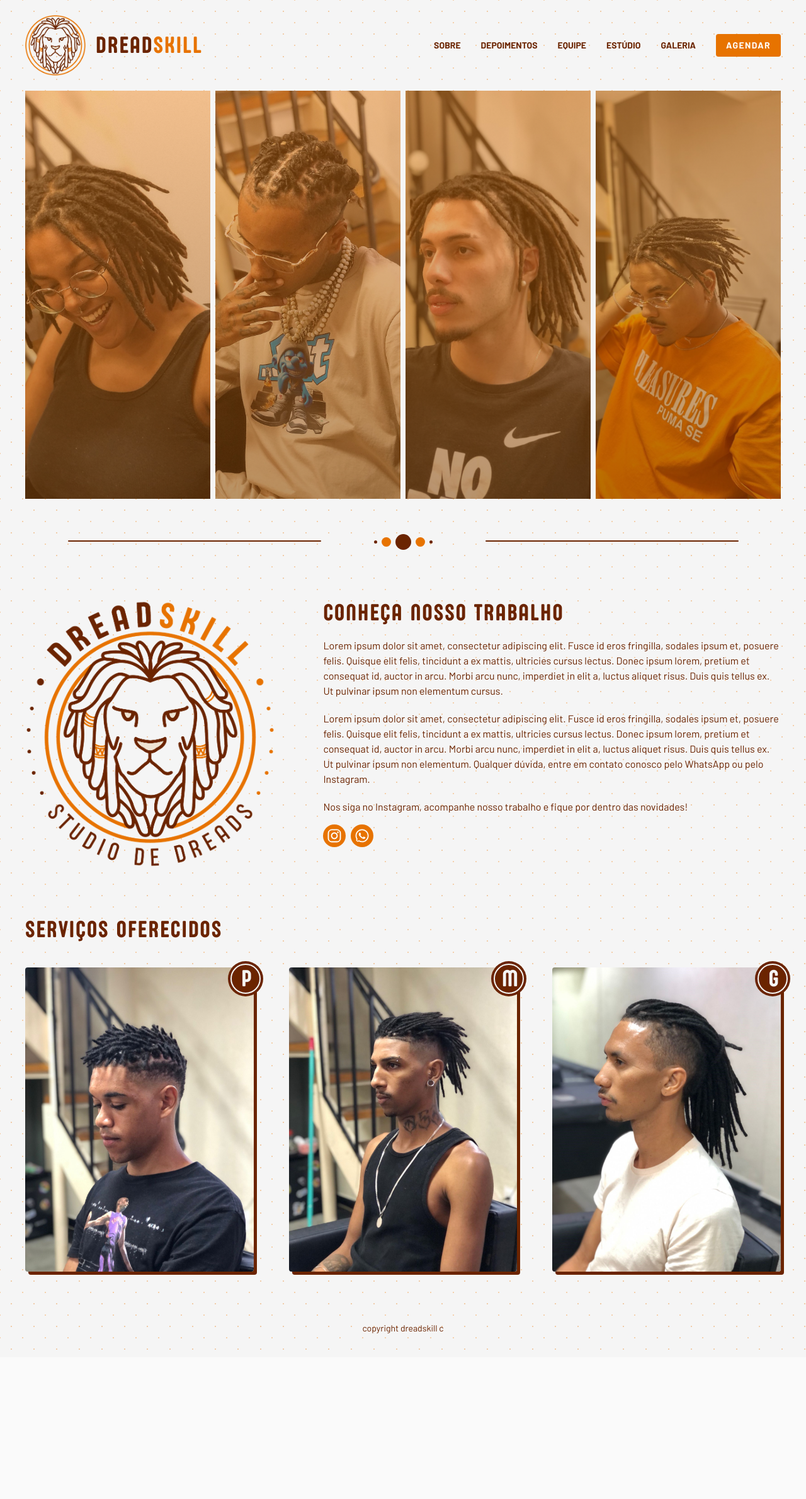
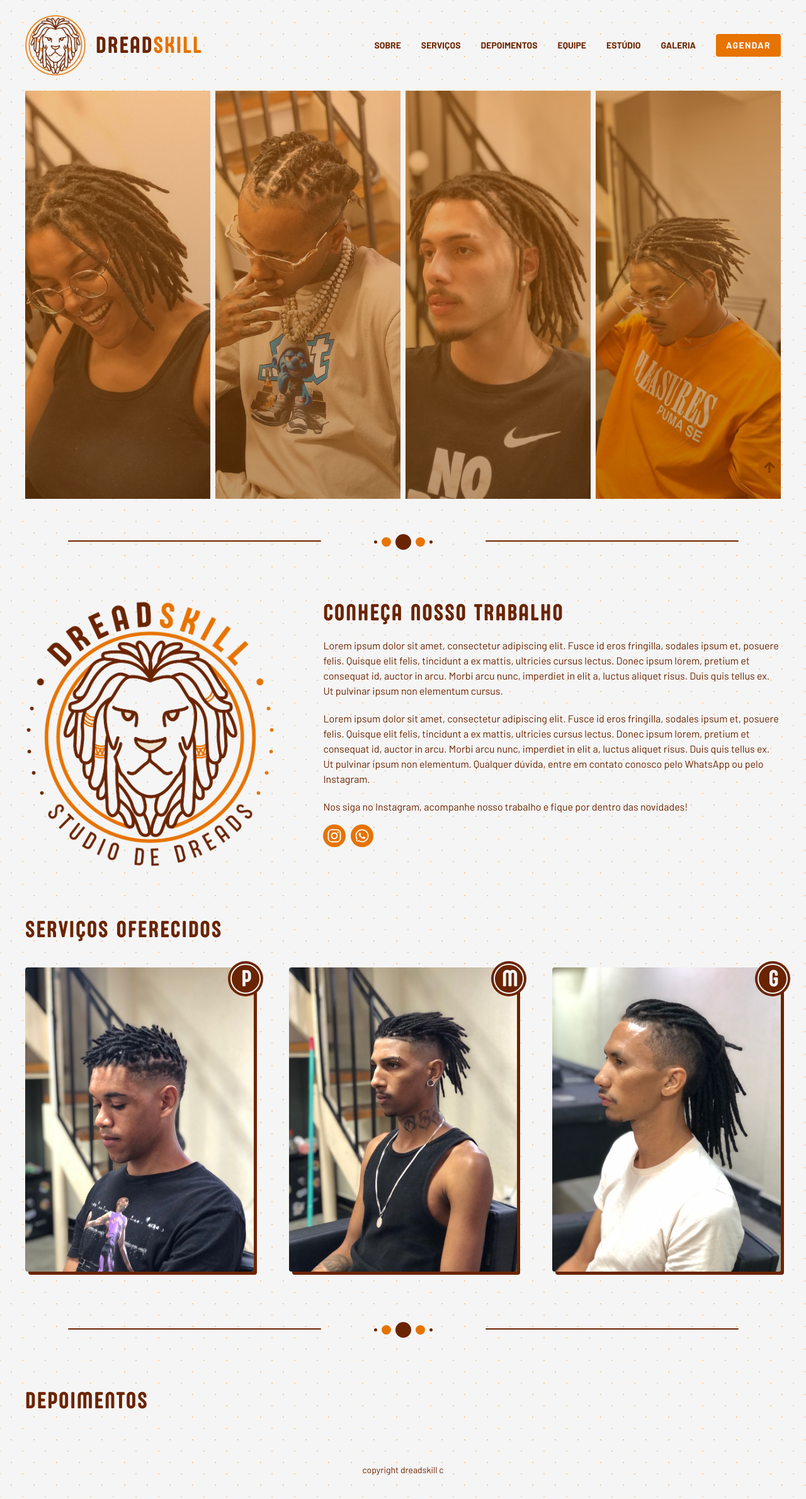
Before and after one commit to naygo/dreadskill, a Next.js app in the folder web/: page / in a window 1280 px wide. Shown: the whole page at 63% size. Before the commit the page ends 2155 px from the top, so only its background shows below. Built offline with nearby package versions, Linux system fonts and the light colour scheme.

Commit message:
feat: use scroll to top button

```diff
--- a/web/src/components/Navbar.tsx
+++ b/web/src/components/Navbar.tsx
@@ -25,7 +25,7 @@ export function Navbar() {
       )}
     >
       <div className="flex justify-between items-center lg:justify-start">
-        <div className="flex items-center gap-4">
+        <div className="flex items-center gap-4 cursor-pointer">
           <Image
             src={LogoImage}
             alt="Logo DreadSkill"
@@ -56,6 +56,10 @@ function Links({ active, mobile }: { active?: boolean; mobile?: boolean }) {
     {
       page: "sobre",
       href: "#sobre",
+    },
+    {
+      page: "serviços",
+      href: "#servicos",
     },
     {
       page: "depoimentos",
--- a/web/src/pages/index.tsx
+++ b/web/src/pages/index.tsx
@@ -10,12 +10,13 @@ import Person1 from "@/public/images/person1.jpg";
 import Person2 from "@/public/images/person2.jpg";
 import Person3 from "@/public/images/person3.jpg";
 import Person4 from "@/public/images/person4.jpg";
-import Divisor from "@/public/images/divisor.svg";
+import DivisorImage from "@/public/images/divisor.svg";
 import DreadP from "@/public/images/dreadP.jpeg";
 import DreadM from "@/public/images/dreadM.jpeg";
 import DreadG from "@/public/images/dreadG.jpeg";
 
 import { FaInstagram, FaWhatsapp } from "react-icons/fa";
+import ScrollToTopButton from "@/components/ScrollToTopButton";
 
 const sectionStyle = "px-4 lg:px-10 md:py-10";
 const socialButton =
@@ -43,12 +44,8 @@ export default function Home() {
         <ImageCard src={Person3} />
         <ImageCard src={Person4} />
       </section>
-      <Image
-        id="sobre"
-        src={Divisor}
-        alt="Divisor"
-        className="mx-auto px-4 lg:px-10 xl:px-0 my-10"
-      />
+
+      <Divisor />
 
       <main className="container mx-auto flex flex-col gap-10 md:gap-0">
         <section
@@ -107,7 +104,7 @@ export default function Home() {
         </section>
 
         <section
-          id="servicos-oferecidos"
+          id="servicos"
           className={clsx(sectionStyle, "flex flex-col gap-5 md:gap-10")}
         >
           <h1>Serviços oferecidos</h1>
@@ -117,10 +114,28 @@ export default function Home() {
             <ServicesCard src={DreadG} dreadSize="G" />
           </div>
         </section>
+
+        <Divisor />
+
+        <section id="depoimentos" className={clsx(sectionStyle, "")}>
+          <h1>Depoimentos</h1>
+        </section>
       </main>
 
+      <ScrollToTopButton />
       <footer className="h-24 p-10 text-center">copyright dreadskill c</footer>
     </>
+  );
+}
+
+function Divisor() {
+  return (
+    <Image
+      id="sobre"
+      src={DivisorImage}
+      alt="Divisor"
+      className="mx-auto px-4 lg:px-10 xl:px-0 my-10"
+    />
   );
 }
 
```
